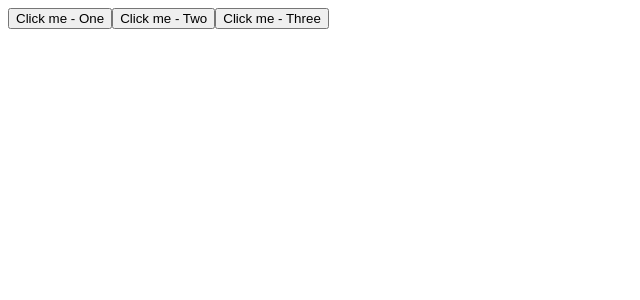
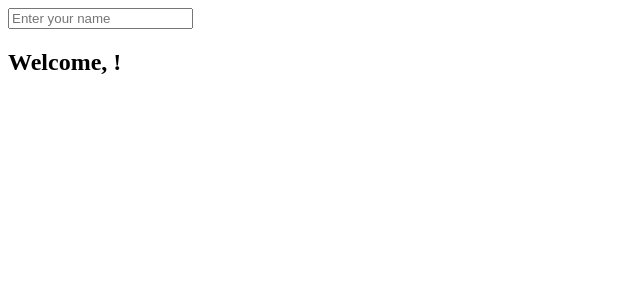
Before and after one commit to Iamarainbow2/Exercices, a React (Vite) app in the folder React/: page / in a window 1280 px wide. Shown: the top 300 px of the page, without its empty margins (0-640 px from the left). Built offline with nearby package versions, Linux system fonts and the light colour scheme; the HTML template or start-up script is replaced by a standard one.

Commit message:
Controled input is set and print functions added

```diff
--- a/React/src/App.jsx
+++ b/React/src/App.jsx
@@ -1,10 +1,10 @@
 
-import MultiButton from "./Components/MultiButton";
+import InteractiveWelcome from "./Components/InteractiveWelcome";
 
 function App() {
   return (
     <div>
-      <MultiButton/>
+      <InteractiveWelcome />
     </div>
   );
 }
--- /dev/null
+++ b/React/src/Components/InteractiveWelcome.jsx
@@ -0,0 +1,27 @@
+import { useState } from 'react';
+import Welcome from './Welcome';
+function InteractiveWelcome() {
+
+  const [inputValue, setInputValue] = useState('');
+
+
+  const handleInputChange = (event) => {
+    setInputValue(event.target.value);
+  };
+
+  return (
+    <div>
+
+      <input
+        type="text"
+        value={inputValue}
+        onChange={handleInputChange}
+        placeholder="Enter your name"
+      />
+
+      <Welcome name={inputValue} />
+    </div>
+  );
+}
+
+export default InteractiveWelcome;
--- a/React/src/Components/MultiButton.jsx
+++ /dev/null
@@ -1,24 +0,0 @@
-
-
-function MultiButton() {
-
-  const handleButtonClick = (event) => {
-    console.log(`Button ${event.target.name} clicked!`);
-  };
-
-  return (
-    <div>
-      <button name="one" onClick={handleButtonClick}>
-        Click me - One
-      </button>
-      <button name="two" onClick={handleButtonClick}>
-        Click me - Two
-      </button>
-      <button name="three" onClick={handleButtonClick}>
-        Click me - Three
-      </button>
-    </div>
-  );
-}
-
-export default MultiButton;
--- /dev/null
+++ b/React/src/Components/Welcome.jsx
@@ -0,0 +1,7 @@
+
+
+function Welcome({ name }) {
+    return <h2>Welcome, {name}!</h2>;
+  }
+
+  export default Welcome;
```
